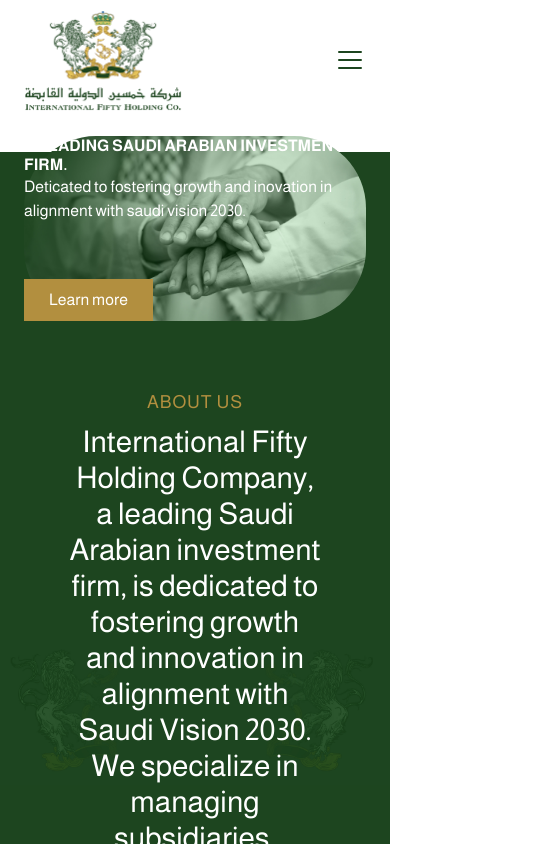
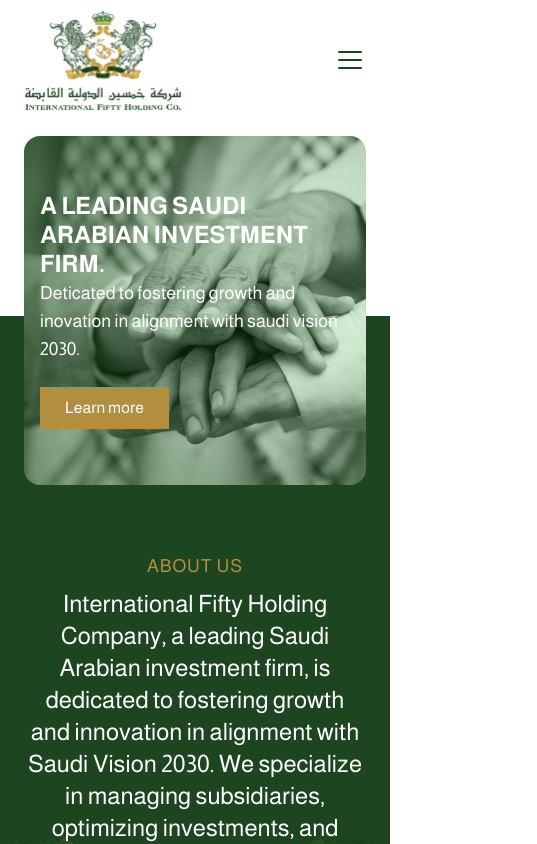
Before and after one commit to fady-khalil/Fifty-holding, a React (Create React App) app: page / in a window 390 px wide. Shown: the top 844 px of the page, 537 px wide, since content can reach past the window. Built offline with nearby package versions, Linux system fonts and the light colour scheme.

Commit message:
Adding animation, and responsive

```diff
--- a/src/Layout/Footer/Footer.jsx
+++ b/src/Layout/Footer/Footer.jsx
@@ -9,11 +9,11 @@
   return (
     <footer className=" border-t-[2px]  border-primary">
       <Container className="py-14">
-        <div className="flex items-center justify-center">
-          <img className="w-[14rem] mx-auto" src={logo} alt="" />
+        <div className="flex lg:items-center lg:justify-center">
+          <img className="w-[14rem] md:mx-auto" src={logo} alt="" />
         </div>
 
-        <nav className="uppercase text-primary min-h-full  flex-1 flex items-center justify-center mt-14  gap-x-8 text-sm font-[600]">
+        <nav className="uppercase text-primary min-h-full  flex-1 flex flex-col md:flex-row md:items-center md:justify-center mt-14 gap-y-4  gap-x-8 text-sm font-[600]">
           <a href="/">{t("Home")}</a>
           <a href="/">{t("about")}</a>
           <a href="/">{t("What_we_do")}</a>
@@ -23,8 +23,10 @@
         </nav>
       </Container>
 
-      <div className="bg-[#afc2af] text-center py-4  text-white">
-        <p>All Rights Reserved International Fifty Hodling Co 2024</p>
+      <div className="bg-[#afc2af] md:text-center py-4  text-white">
+        <Container>
+          <p>All Rights Reserved International Fifty Hodling Co 2024</p>
+        </Container>
       </div>
     </footer>
   );
--- a/src/Layout/Header/Header.jsx
+++ b/src/Layout/Header/Header.jsx
@@ -68,7 +68,7 @@
           <div>
             <img
               className={`cursor-pointer transition-width ease-in duration-200 py-2 xl:mx-auto object-contain ${
-                isSticky ? "lg:w-1/3" : "w-[10rem] lg:w-3/4"
+                isSticky ? "w-[6rem] lg:w-1/3" : "w-[10rem] lg:w-3/4"
               }`}
               src={logo}
               alt="Company Logo"
--- a/src/Pages/Home/About/About.jsx
+++ b/src/Pages/Home/About/About.jsx
@@ -21,18 +21,18 @@
       style={{ backgroundImage: `url(${banner})` }}
     >
       <Container>
-        <div className="text-center pt-[28vh] w-3/4 mx-auto">
+        <div className="text-center pt-[28vh] lg:w-3/4 mx-auto">
           <h2 className="text-secondary uppercase tracking-wider text-lg">
             {t("about")}
           </h2>
-          <p className="mt-2 text-white text-3xl al-medium">
+          <p className="mt-2 text-white text-2xl lg:text-3xl al-medium">
             {t("about_header")}
           </p>
           <p className="text-white text-l">{t("about_text_one")}</p>
           <p className="text-white text-l">{t("about_text_two")}</p>
         </div>
 
-        <div className="py-32 flex gap-x-10 px-32">
+        <div className="py-20 lg:py-32 flex flex-col lg:flex-row gap-10 lg:px-32">
           {values.map(({ title, text }, index) => (
             <div className="flex-1 border transition ease-in duration-300 border-secondary hover:bg-secondary hover:border-priamry px-8 py-4 text-center text-white rounded-xl">
               <p className="al-medium text-2xl capitalize">{title}</p>
--- a/src/Pages/Home/About/Values.jsx
+++ b/src/Pages/Home/About/Values.jsx
@@ -37,16 +37,16 @@
     },
   ];
   return (
-    <section className="bg-dark_primary  py-32">
+    <section className="bg-dark_primary  py-20 lg:py-32">
       <Container>
         <h6 className="text-center text-secondary mb-10 text-4xl uppercase">
           {t("values")}
         </h6>
-        <div className="flex items-center gap-x-6">
+        <div className="flex flex-col lg:flex-row items-center gap-6">
           {data.map(({ title, text, icon }, index) => (
             <div
               key={index}
-              className="flex-1 bg-primary p-4 text-center shine-effect"
+              className="w-3/4 lg:flex-1 bg-primary p-4 text-center shine-effect"
             >
               <img className="w-1/2 mx-auto object-contain" src={icon} alt="" />
               <h4 className="uppercase text-lg text-white al-medium my-2">
--- a/src/Pages/Home/Hero/Hero.jsx
+++ b/src/Pages/Home/Hero/Hero.jsx
@@ -56,19 +56,21 @@
     <section ref={sectionRef} className="mt-4 relative">
       <div className="px-[1.5rem] md:px-[3rem] xl:px-[6px] xxl:px-[4rem]">
         <div
-          className="lg:px-12 lg:py-24 bg-cover bg-center rounded-[72px]"
+          className="py-14 md:py-20 md:px-8 px-4 xl:px-12 xl:py-24 bg-cover bg-center rounded-2xl lg:rounded-[72px]"
           style={{ backgroundImage: `url(${banner})` }}
         >
           <motion.div
             initial="hidden"
             animate={isVisible ? "visible" : "hidden"}
             variants={containerVariants}
-            className="text-white lg:w-[60%]"
+            className="text-white md:w-3/4 lg:w-[60%]"
           >
-            <h1 className="lg:text-6xl uppercase al-bold leading-[1.2]">
+            <h1 className="text-2xl md:text-4xl lg:text-5xl xxl:text-6xl uppercase al-bold leading-[1.2]">
               {t("hero_title")}
             </h1>
-            <p className="lg:text-3xl">{t("hero_subTitle")}</p>
+            <p className="text-lg md:text-2xl xl:text-3xl">
+              {t("hero_subTitle")}
+            </p>
 
             <motion.button
               whileHover={{
@@ -77,7 +79,7 @@
               }}
               whileTap={{ scale: 0.95 }}
               onClick={(e) => handleNavigation(e, "about")}
-              className="bg-secondary transition ease-in duration-300 border border-transparent hover:border-secondary hover:bg-transparent px-6 py-2 mt-14"
+              className="bg-secondary transition ease-in duration-300 border border-transparent hover:border-secondary hover:bg-transparent px-6 py-2 mt-6 lg:mt-14"
             >
               {t("Learn_more")}
             </motion.button>
--- a/src/Pages/Home/Sectors/Sectors.jsx
+++ b/src/Pages/Home/Sectors/Sectors.jsx
@@ -16,12 +16,15 @@
   const [isVisible, setIsVisible] = useState(false);
 
   useEffect(() => {
+    // Determine the threshold value based on screen width
+    const thresholdValue = window.innerWidth <= 768 ? 0.2 : 0.5;
+
     const observer = new IntersectionObserver(
       ([entry]) => {
         setIsVisible(entry.isIntersecting);
       },
       {
-        threshold: 0.5, // Trigger animation when 50% of the section is visible
+        threshold: thresholdValue, // Dynamically set threshold
       }
     );
 
@@ -81,7 +84,7 @@
         </h4>
 
         <motion.div
-          className="grid grid-cols-3 gap-x-6 gap-y-14"
+          className="grid grid-cols-1 md:grid-cols-2 lg:grid-cols-3 gap-x-6 gap-y-14"
           initial="hidden"
           animate={isVisible ? "visible" : "hidden"}
           variants={fadeInVariants}
@@ -97,7 +100,7 @@
             >
               <div className="overflow-hidden rounded-xl">
                 <img
-                  className="h-[200px] transition ease-in duration-300 group-hover:scale-[1.05] w-full rounded-xl"
+                  className="h-[250px] object-cover lg:h-[200px] transition ease-in duration-300 group-hover:scale-[1.05] w-full rounded-xl"
                   src={image}
                   alt={title}
                 />
--- a/src/Pages/Home/Subsidiaries/Subsidiaries.jsx
+++ b/src/Pages/Home/Subsidiaries/Subsidiaries.jsx
@@ -88,14 +88,14 @@
 
         {/* Subsidiaries Cards */}
         <motion.div
-          className="flex gap-x-8"
+          className="flex flex-col lg:flex-row gap-8"
           variants={containerVariants}
           initial="hidden"
           animate={isVisible ? "visible" : "hidden"} // Replay animation based on visibility
         >
           {data.map(({ image, logo }, index) => (
             <motion.div
-              className="background-cover group h-[600px] flex-1 relative p-2 flex items-center justify-center"
+              className="background-cover group min-h-[600px] flex-1 relative p-2 flex items-center justify-center"
               key={index}
               variants={cardVariants}
             >
@@ -104,7 +104,7 @@
                 <img
                   src={image}
                   alt={`Subsidiary Background ${index + 1}`}
-                  className="w-full h-full transition ease-in duration-500 group-hover:scale-[1.1]"
+                  className="w-full h-full object-cover transition ease-in duration-500 group-hover:scale-[1.1]"
                 />
               </div>
 
@@ -114,7 +114,7 @@
                   className="w-3/4 h-3/4 object-contain"
                   src={logo}
                   alt={`Subsidiary Logo ${index + 1}`}
-                  whileHover={{ scale: 1.1, rotate: 5 }}
+                  whileHover={{ scale: 1.1 }}
                   transition={{ type: "spring", stiffness: 300 }}
                 />
               </div>
--- a/src/Pages/Home/WhatWeDo/WhatWeDo.jsx
+++ b/src/Pages/Home/WhatWeDo/WhatWeDo.jsx
@@ -12,12 +12,15 @@
   const [isVisible, setIsVisible] = useState(false);
 
   useEffect(() => {
+    // Determine the threshold value based on screen width
+    const thresholdValue = window.innerWidth <= 768 ? 0.2 : 0.5;
+
     const observer = new IntersectionObserver(
       ([entry]) => {
         setIsVisible(entry.isIntersecting);
       },
       {
-        threshold: 0.5, // Trigger animation when 50% of the section is visible
+        threshold: thresholdValue, // Dynamically set threshold
       }
     );
 
@@ -30,7 +33,7 @@
         observer.unobserve(sectionRef.current);
       }
     };
-  }, []);
+  }, []); // Empty dependency array ensures this runs only once
 
   const fadeInVariants = {
     hidden: { opacity: 0, y: 20 }, // Initial state
@@ -69,7 +72,7 @@
           initial="hidden"
           animate={isVisible ? "visible" : "hidden"}
           variants={fadeInVariants}
-          className="flex gap-x-6"
+          className="flex flex-col lg:flex-row  gap-6"
         >
           {data?.map(({ title, text, image }, index) => (
             <motion.div
@@ -83,7 +86,7 @@
               <div className="relative">
                 <div className="overflow-hidden rounded-2xl">
                   <img
-                    className="h-[350px] transition ease-in duration-300 group-hover:scale-[1.05] object-cover rounded-2xl"
+                    className="h-[350px] w-full transition ease-in duration-300 group-hover:scale-[1.05] object-cover rounded-2xl"
                     src={image}
                     alt=""
                   />
```
